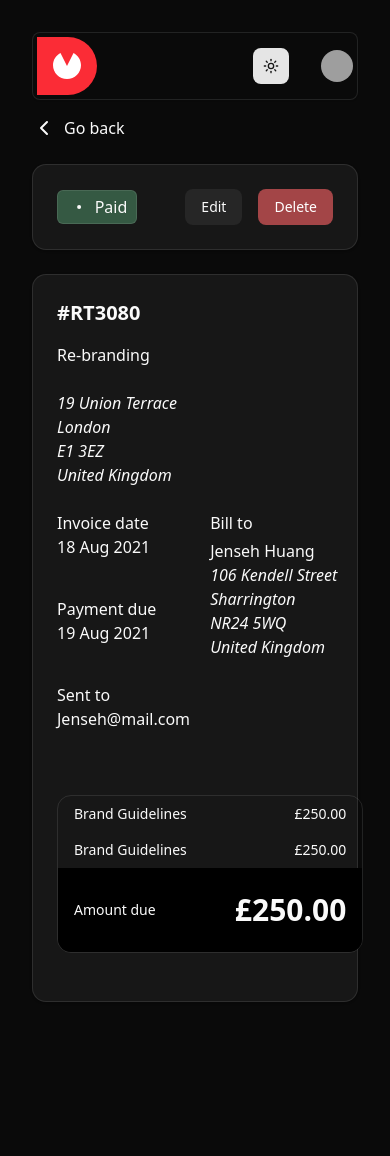
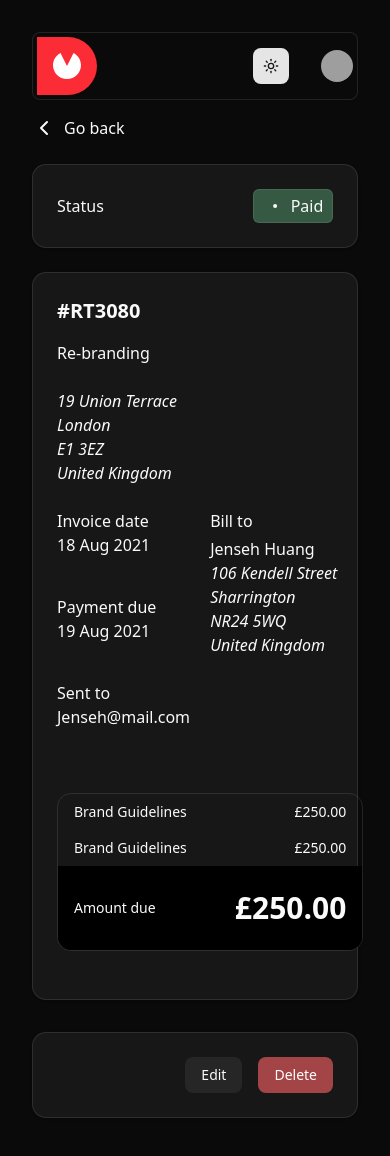
Before and after one commit to femogiga/invoiceapp, a React (Vite) app in the folder client/: page /invoices/1 in a window 390 px wide. Shown: the top 1156 px of the page. Before the commit the page ends 1034 px from the top, so only its background shows below. Built offline with nearby package versions, Linux system fonts and the light colour scheme; grey boxes are pictures that could not be loaded.

Commit message:
starting form frontend

```diff
--- a/client/src/pages/invoicedetails/InvoiceDetails.tsx
+++ b/client/src/pages/invoicedetails/InvoiceDetails.tsx
@@ -30,11 +30,11 @@ const InvoiceDetails = () => {
       <section className='mb-6'>
         <Card>
           <CardContent className='flex justify-between'>
-            <div className='flex gap-x-4 items-center'>
-              <p className='hidden md:block'>Status</p>
+            <div className='flex gap-x-4 items-center justify-between w-full md:justify-start'>
+              <p className=''>Status</p>
               <StatusBadge />
             </div>
-            <CardAction className='flex gap-x-4'>
+            <CardAction className='flex gap-x-4 hidden md:flex'>
               <Button variant='secondary'>Edit</Button>
               <Button variant='destructive'>Delete</Button>
             </CardAction>
@@ -42,7 +42,7 @@ const InvoiceDetails = () => {
         </Card>
       </section>
 
-      <section>
+      <section className='mb-8'>
         <Card>
           <CardContent className='grid gap-y-10'>
             <article className='grid  gap-y-6 grid-cols-2  md:grid-cols-3'>
@@ -159,6 +159,16 @@ const InvoiceDetails = () => {
           </CardContent>
         </Card>
       </section>
+      <section className='mb-6 md:hidden'>
+        <Card>
+          <CardContent className='flex justify-between '>
+            <CardAction className='flex gap-x-4 justify-end w-full '>
+              <Button variant='secondary'>Edit</Button>
+              <Button variant='destructive'>Delete</Button>
+            </CardAction>
+          </CardContent>
+        </Card>
+      </section>
     </main>
   );
 };
```
